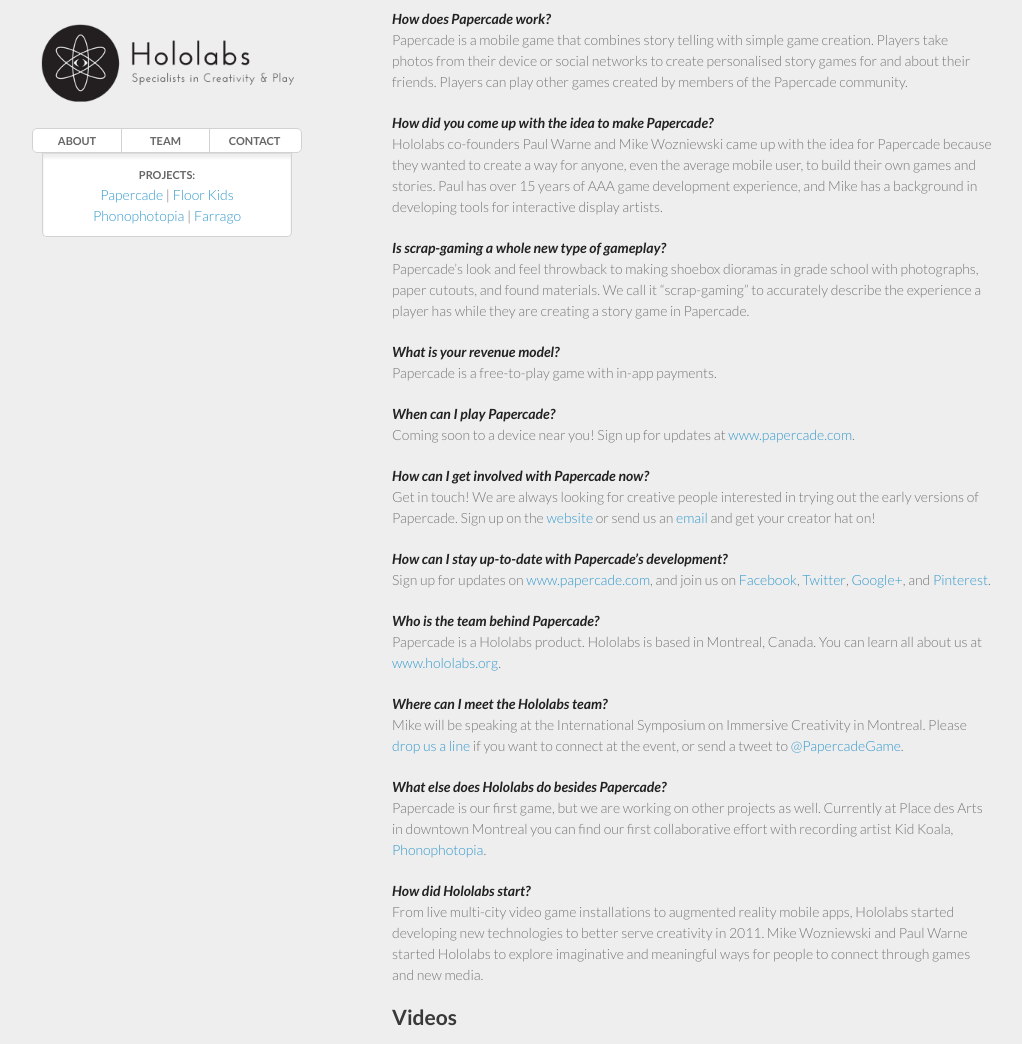
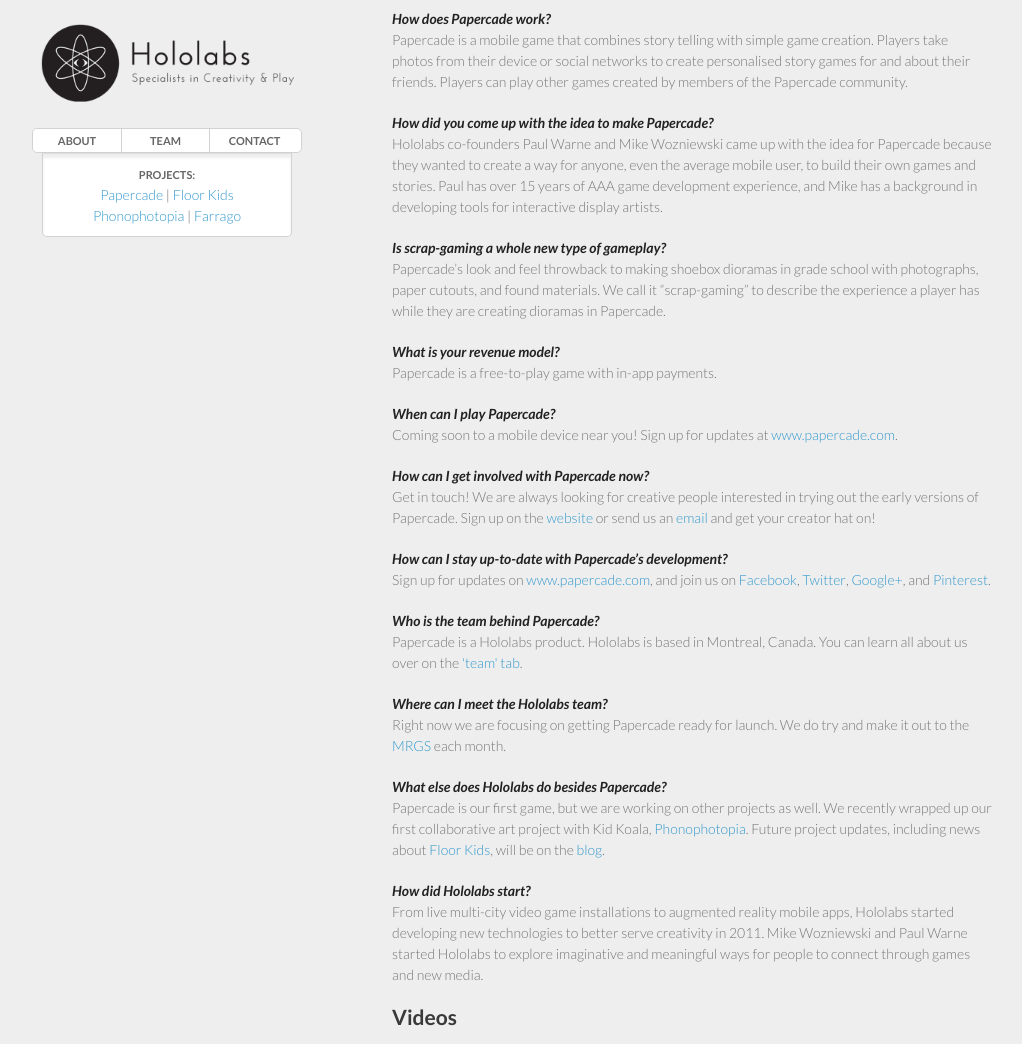
Before and after one commit to hololabs/hololabs.github.io, a Jekyll site: the page built from projects/papercade/index.html, in a window 1280 px wide and 1400 px high, scrolled down 818 px, cut to the strip 0-1044 px from the top of the window. Shown: the whole strip, without its empty margins (128-1150 px from the left). Built offline with Jekyll 4.4.1, drawn with Linux system fonts in a browser that asks for light colours; nearby versions of some CDN libraries; Markdown is read by kramdown in place of the engine named in the settings.

Commit message:
updated q&a - hololabs.org/papercade

```diff
--- a/projects/papercade/index.html
+++ b/projects/papercade/index.html
@@ -100,7 +100,7 @@
 
 <p>
 <strong><em>Is scrap-gaming a whole new type of gameplay?</strong></em><br>
-Papercade’s look and feel throwback to making shoebox dioramas in grade school with photographs, paper cutouts, and found materials. We call it “scrap-gaming” to accurately describe the experience a player has while they are creating a story game in Papercade.
+Papercade’s look and feel throwback to making shoebox dioramas in grade school with photographs, paper cutouts, and found materials. We call it “scrap-gaming” to describe the experience a player has while they are creating dioramas in Papercade.
 </p>
 
 <p>
@@ -110,7 +110,7 @@
 
 <p>
 <strong><em>When can I play Papercade?</strong></em><br>
-Coming soon to a device near you! Sign up for updates at <a href="http://www.papercade.com">www.papercade.com</a>.
+Coming soon to a mobile device near you! Sign up for updates at <a href="http://www.papercade.com">www.papercade.com</a>.
 </p>
 
 <p>
@@ -131,17 +131,17 @@
 
 <p>
 <strong><em>Who is the team behind Papercade?</strong></em><br>
-Papercade is a Hololabs product. Hololabs is based in Montreal, Canada. You can learn all about us at <a href="http://www.hololabs.org">www.hololabs.org</a>.
+  Papercade is a Hololabs product. Hololabs is based in Montreal, Canada. You can learn all about us over on the <a href="http://www.hololabs.org/team">'team' tab</a>.
 </p>
 
 <p>
 <strong><em>Where can I meet the Hololabs team?</strong></em><br>
-Mike will be speaking at the International Symposium on Immersive Creativity in Montreal. Please <a href="/contact.html">drop us a line</a> if you want to connect at the event, or send a tweet to <a href="https://twitter.com/papercadegame">@PapercadeGame</a>.
+  Right now we are focusing on getting Papercade ready for launch. We do try and make it out to the <a href="http://mrgs.ca/">MRGS</a> each month.
 </p>
 
 <p>
 <strong><em>What else does Hololabs do besides Papercade?</strong></em><br>
-  Papercade is our first game, but we are working on other projects as well. Currently at Place des Arts in downtown Montreal you can find our first collaborative effort with recording artist Kid Koala, <a href="http://www.hololabs.org/projects/phonophotopia">Phonophotopia</a>.
+  Papercade is our first game, but we are working on other projects as well. We recently wrapped up our first collaborative art project with Kid Koala, <a href="http://www.hololabs.org/projects/phonophotopia">Phonophotopia</a>. Future project updates, including news about <a href="http://www.hololabs.org/projects/floorkids/">Floor Kids</a>, will be on the <a href="http://blog.hololabs.org/">blog</a>.
 </p>
 
 <p>
```
